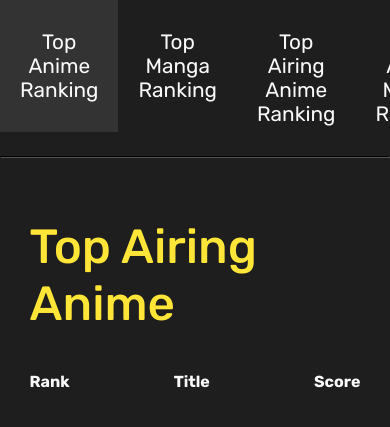
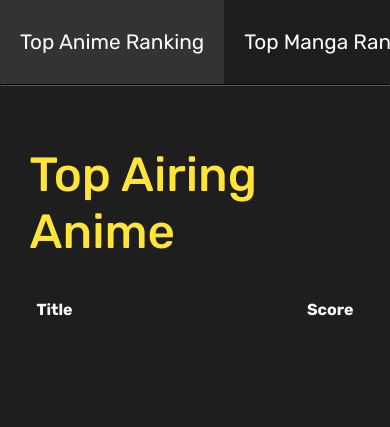
Before and after one commit to Jaboott/top-airing-anime-and-manga, a Flask app: page / in a window 390 px wide. Shown: the top 427 px of the page. Run offline with Flask 3, Linux system fonts and the light colour scheme; data that the repository does not hold is empty.

Commit message:
Changed the website to be more mobile friendly.

```diff
--- a/api/static/script.js
+++ b/api/static/script.js
@@ -141,7 +141,7 @@ function setModalAnime(item, modal_content, modal) {
     }
 
     modal_content.innerHTML = `
-        <iframe id="modal_video" src="${youtube_link}"></iframe>
+        <iframe class="modal_video" src="${youtube_link}"></iframe>
         <div class="modal_info">
             <div>
                 <h4 id="modal_score">Score: ${score}⭐</h4>
--- a/api/static/style.css
+++ b/api/static/style.css
@@ -76,7 +76,6 @@ nav hr {
 
 .container {
   display: flex;
-  overflow: hidden;
   border: 1px solid #333;
   border-radius: 9px;
   margin: 10px;
@@ -129,6 +128,7 @@ nav hr {
   align-content: center;
   margin-left: 10px;
   width: 150px;
+  min-width: 150px;
 }
 .score h1 {
   font-size: 1.6rem;
@@ -193,23 +193,36 @@ nav hr {
   font-size: 1rem;
 }
 
-@media (max-width: 1000px) {
-  .rank {
-    display: none;
-  }
-  .rank_legend {
-    display: none;
-  }
-  .title_legend {
-    margin-left: 0;
-    padding-left: 7px;
-    flex-grow: 0;
+@media (max-width: 992px) {
+  .main {
+    margin: 0% 5%;
   }
   .legend {
     justify-content: space-between;
   }
-  .main {
-    margin: 0% 5%;
+  .legend #rank_header {
+    display: none;
+  }
+  .legend #title_header {
+    margin-left: 7px;
+    text-align: left;
+    flex-grow: 0;
+  }
+  .rank {
+    display: none;
+  }
+}
+@media (max-width: 992px) and (max-width: 600px) {
+  .menu {
+    overflow-y: hidden;
+    overflow-x: scroll;
+    white-space: nowrap;
+  }
+  .container {
+    width: 80vw;
+    height: 170px;
+    overflow-y: hidden;
+    white-space: nowrap;
   }
 }
 
--- a/api/static/style.scss
+++ b/api/static/style.scss
@@ -1,6 +1,6 @@
 @import url('https://fonts.googleapis.com/css2?family=Rubik:ital,wght@0,300..900;1,300..900&display=swap');
 
-*{
+* {
   padding: 0;
   margin: 0;
   text-decoration: none;
@@ -13,6 +13,7 @@
 nav {
   overflow-x: hidden;
   width: 100%;
+
   hr {
     border-color: black;
   }
@@ -76,7 +77,7 @@ nav {
 
   #title_header {
     flex-grow: 1;
-    margin:0px 10px;
+    margin: 0px 10px;
   }
 
   #score_header {
@@ -87,7 +88,6 @@ nav {
 
 .container {
   display: flex;
-  overflow: hidden;
   border: 1px solid #333;
   border-radius: 9px;
   margin: 10px;
@@ -103,7 +103,7 @@ nav {
   width: 96px;
   color: #537fe7;
   margin: 0px 10px;
-  min-width:96px;
+  min-width: 96px;
 
   h1 {
     font-size: 3.6rem;
@@ -123,7 +123,7 @@ nav {
     height: 134px;
     width: 103px;
     border-radius: 5px;
-    min-width:103px;
+    min-width: 103px;
   }
 
   li {
@@ -146,6 +146,7 @@ nav {
   align-content: center;
   margin-left: 10px;
   width: 150px;
+  min-width: 150px;
 
   h1 {
     font-size: 1.6rem;
@@ -185,8 +186,8 @@ nav {
     display: none;
   }
 
-    -ms-overflow-style: none;  /* IE and Edge */
-    scrollbar-width: none;  /* Firefox */
+  -ms-overflow-style: none; /* IE and Edge */
+  scrollbar-width: none; /* Firefox */
 }
 
 #anime_modal {
@@ -218,22 +219,41 @@ nav {
   }
 }
 
-@media (max-width: 1000px) {
+@media (max-width: 992px) {
+  .main {
+    margin: 0% 5%;
+  }
+
+  .legend {
+    justify-content: space-between;
+
+    #rank_header {
+      display: none;
+    }
+
+    #title_header {
+      margin-left: 7px;
+      text-align: left;
+      flex-grow: 0;
+    }
+  }
+
   .rank {
     display: none;
   }
-  .rank_legend {
-    display: none;
+
+  @media (max-width: 600px) {
+    .menu {
+      overflow-y: hidden;
+      overflow-x: scroll;
+      white-space: nowrap;
     }
-  .title_legend {
-    margin-left: 0;
-    padding-left: 7px;
-    flex-grow: 0;
-  }
-  .legend {
-    justify-content: space-between;
-  }
-  .main {
-    margin: 0% 5%;
+
+    .container {
+      width: 80vw;
+      height: 170px;
+      overflow-y: hidden;
+      white-space: nowrap;
     }
   }
+}
--- a/api/templates/index.html
+++ b/api/templates/index.html
@@ -28,9 +28,9 @@
         </header>
         <div class="ranking">
             <div class="legend">
-                <h4 class="rank_header">Rank</h4>
-                <h4 class="title_header">Title</h4>
-                <h4 class="score_header">Score</h4>
+                <h4 id="rank_header">Rank</h4>
+                <h4 id="title_header">Title</h4>
+                <h4 id="score_header">Score</h4>
             </div>
         </div>
     </section>
```
Also changed, not shown: 1 other file. Lines whose indentation alone changed are shown as unchanged.
